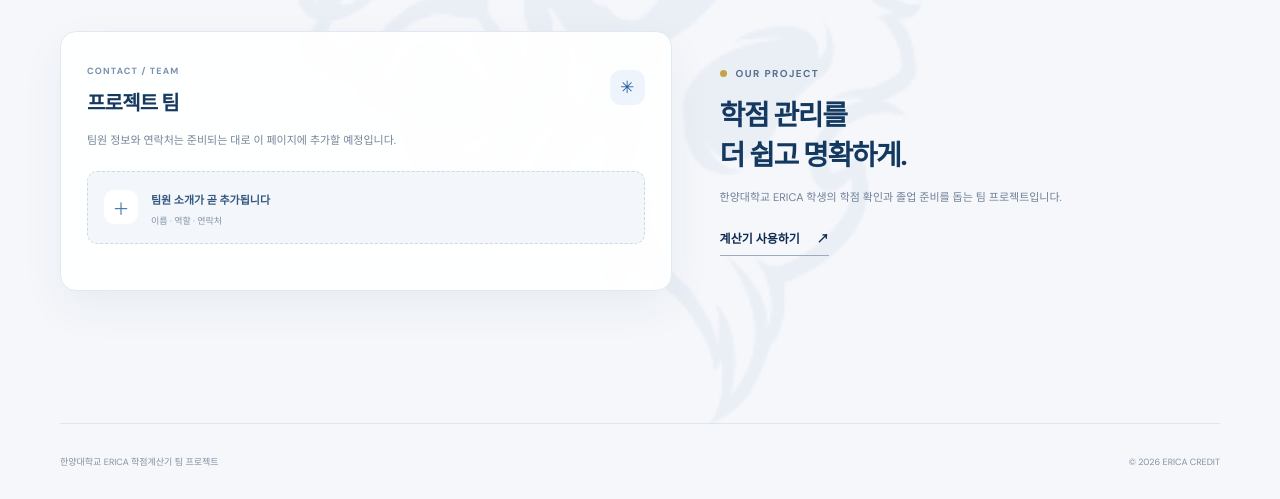
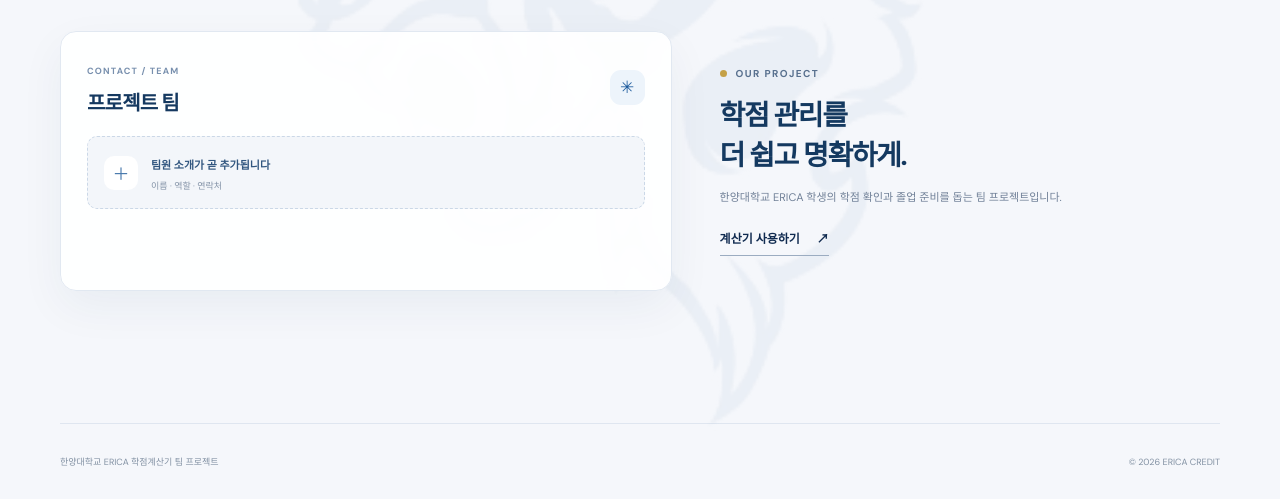
Before and after one commit to lhs2215/team-project_khg-lhs, a plain HTML site: page Contact.html in a window 1280 px wide. Shown: the part 339-838 px from the top of the page. Drawn offline with Linux system fonts and the light colour scheme.

Commit message:
문장 지우기

```diff
--- a/Contact.html
+++ b/Contact.html
@@ -12,7 +12,7 @@
   <header class="site-header"><a class="brand" href="index.html" aria-label="ERICA 학점계산기 홈"><img class="brand-logo" src="erica-logo.png" alt="한양대학교 ERICA"><span class="brand-caption">학점계산기</span></a><nav class="main-nav" aria-label="주요 메뉴"><a href="index.html">Home</a><a href="Residential.html">Residential</a><a class="active" href="Contact.html" aria-current="page">Contact</a></nav></header>
   <main class="page-shell">
     <section class="page-hero section-shell reveal"><div class="eyebrow"><span class="eyebrow-dot"></span> MEET THE TEAM</div><h1>팀원<span class="title-accent">소개</span></h1><p>문의사항이 있다면<br>아래 연락처로 문의해 주세요!</p></section>
-    <section class="section-shell contact-content reveal"><div class="panel contact-panel"><div class="panel-heading"><div><span class="panel-kicker">CONTACT / TEAM</span><h2>프로젝트 팀</h2></div><span class="panel-icon">✳</span></div><p class="panel-description">팀원 정보와 연락처는 준비되는 대로 이 페이지에 추가할 예정입니다.</p><div class="contact-placeholder"><span class="placeholder-mark">＋</span><div><b>팀원 소개가 곧 추가됩니다</b><p>이름 · 역할 · 연락처</p></div></div></div><div class="contact-side"><div class="eyebrow"><span class="eyebrow-dot"></span> OUR PROJECT</div><h2>학점 관리를<br>더 쉽고 명확하게.</h2><p>한양대학교 ERICA 학생의 학점 확인과 졸업 준비를 돕는 팀 프로젝트입니다.</p><a class="inline-link" href="index.html">계산기 사용하기 <span>↗</span></a></div></section>
+    <section class="section-shell contact-content reveal"><div class="panel contact-panel"><div class="panel-heading"><div><span class="panel-kicker">CONTACT / TEAM</span><h2>프로젝트 팀</h2></div><span class="panel-icon">✳</span></div><p class="panel-description"></p><div class="contact-placeholder"><span class="placeholder-mark">＋</span><div><b>팀원 소개가 곧 추가됩니다</b><p>이름 · 역할 · 연락처</p></div></div></div><div class="contact-side"><div class="eyebrow"><span class="eyebrow-dot"></span> OUR PROJECT</div><h2>학점 관리를<br>더 쉽고 명확하게.</h2><p>한양대학교 ERICA 학생의 학점 확인과 졸업 준비를 돕는 팀 프로젝트입니다.</p><a class="inline-link" href="index.html">계산기 사용하기 <span>↗</span></a></div></section>
   </main>
   <footer class="site-footer section-shell"><span>한양대학교 ERICA 학점계산기 팀 프로젝트</span><span>© 2026 ERICA CREDIT</span></footer>
 </body>
```
